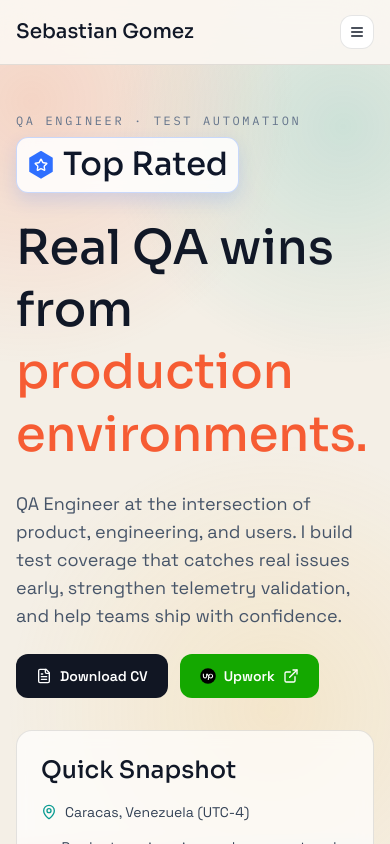
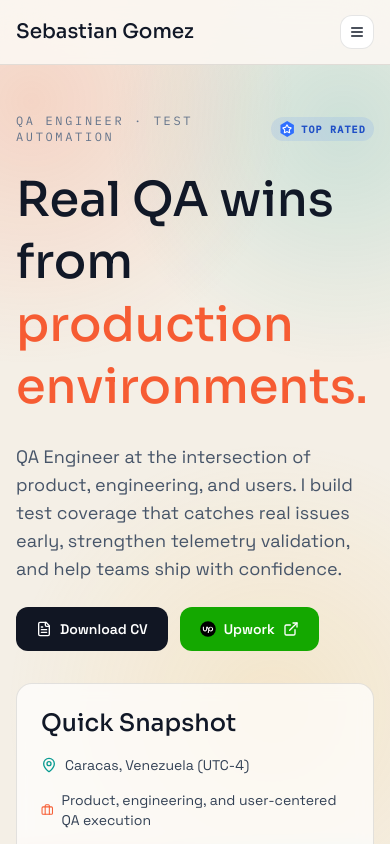
Before and after one commit to Sebastiandg30/My-portfolio, a Next.js app: page / in a window 390 px wide. Shown: the top 844 px of the page. Built offline with nearby package versions, Linux system fonts and the light colour scheme.

Commit message:
fix: simplify top rated badge for mobile layout

```diff
--- a/app/page.tsx
+++ b/app/page.tsx
@@ -69,7 +69,21 @@ function UpworkMark({
   )
 }
 
-function TopRatedBadge() {
+function TopRatedBadge({ compact = false }: { compact?: boolean }) {
+  if (compact) {
+    return (
+      <div className="inline-flex w-fit items-center gap-1.5 rounded-full bg-[#2f6fff]/10 px-2 py-1">
+        <span className="relative inline-flex h-4 w-4 shrink-0 items-center justify-center">
+          <span className="absolute inset-0 bg-[#2f6fff] [clip-path:polygon(50%_0%,92%_25%,92%_75%,50%_100%,8%_75%,8%_25%)]" />
+          <Star className="relative h-2.5 w-2.5 text-white" strokeWidth={2.6} />
+        </span>
+        <span className="font-mono-custom text-[10px] font-semibold uppercase tracking-[0.12em] text-[#1f4fc6]">
+          Top Rated
+        </span>
+      </div>
+    )
+  }
+
   return (
     <div className="inline-flex w-fit items-center gap-2 rounded-xl border border-[#2f6fff]/25 bg-white/85 px-2.5 py-1.5 shadow-[0_8px_18px_rgba(47,111,255,0.16)] backdrop-blur md:gap-2.5 md:rounded-2xl md:px-3.5 md:py-2">
       <span className="relative inline-flex h-7 w-7 shrink-0 items-center justify-center md:h-8 md:w-8">
@@ -477,9 +491,12 @@ export default function PortfolioPage() {
       <main id="top" className="mx-auto w-full max-w-6xl px-4 pb-20 pt-12 md:pt-16">
         <section className="grid gap-8 lg:grid-cols-[1.35fr_0.85fr] lg:items-end">
           <motion.div initial="hidden" animate="show" variants={fadeUp} className="space-y-6">
-            <div className="flex flex-col items-start gap-2 md:flex-row md:items-center md:gap-3">
-              <p className="section-label">QA Engineer · Test Automation</p>
-              <div className="md:ml-8">
+            <div className="flex w-full items-center justify-between gap-3 md:block">
+              <p className="section-label min-w-0">QA Engineer · Test Automation</p>
+              <div className="shrink-0 md:hidden">
+                <TopRatedBadge compact />
+              </div>
+              <div className="hidden md:ml-8 md:block">
                 <TopRatedBadge />
               </div>
             </div>
```
